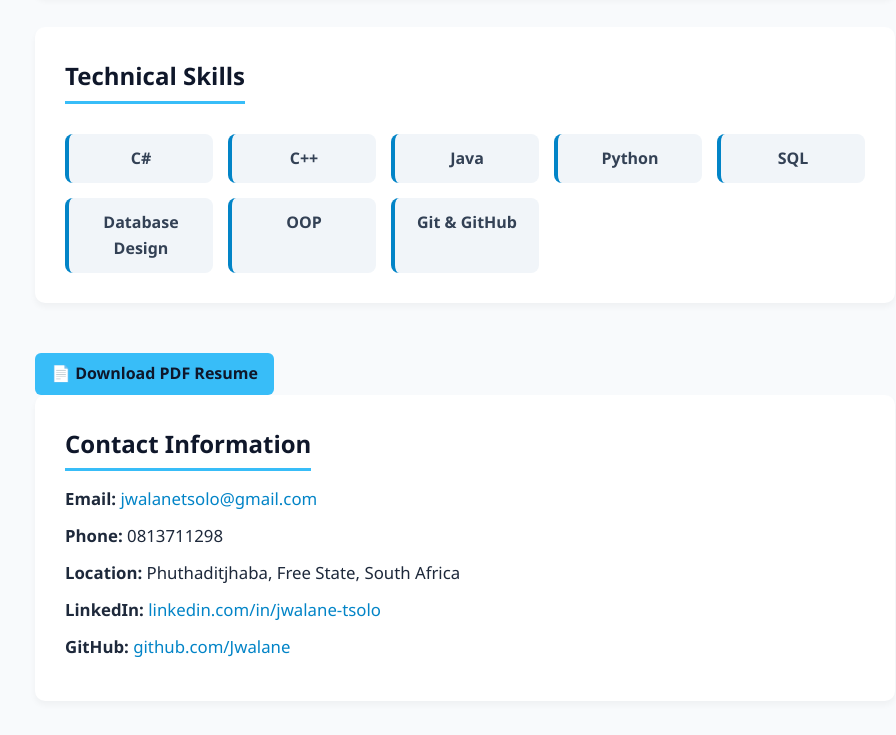
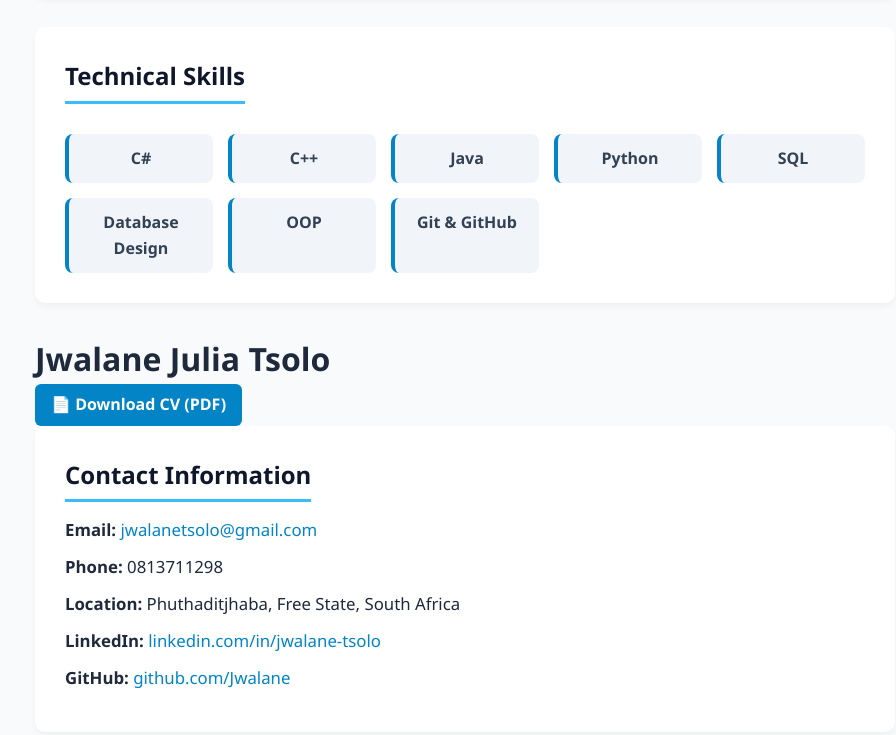
Before and after one commit to Jwalane/Virtual-CV, a plain HTML site: page index.html in a window 1280 px wide. Shown: the part 1560-2295 px from the top of the page, without its empty margins (175-1071 px from the left). Drawn offline with Linux system fonts and the light colour scheme.

Commit message:
Update index.html

```diff
--- a/index.html
+++ b/index.html
@@ -154,13 +154,13 @@
       </div>
     </section>
 
+    <!-- Top Title & CV Download Section -->
+    <div class="cv-download-bar">
+      <h1>Jwalane Julia Tsolo</h1>
+      <a href="resume.pdf" download class="btn">📄 Download CV (PDF)</a>
+    </div>
 
 
-    <!-- Download Resume Button -->
-    <a href="resume.pdf" download class="btn" style="margin-top: 20px; background: #38bdf8; color: #0f172a;">
-      📄 Download PDF Resume
-    </a>
-  </header>
     <!-- Contact Section -->
     <section id="contact" class="contact-info">
       <h2>Contact Information</h2>
```
